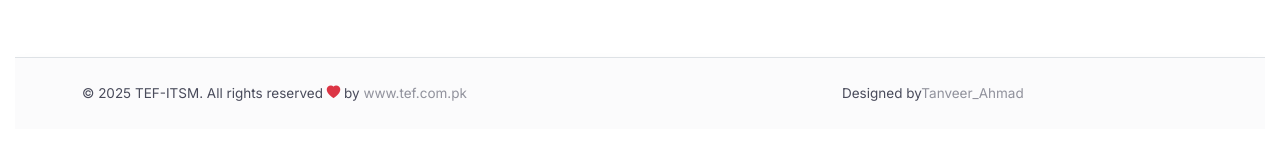
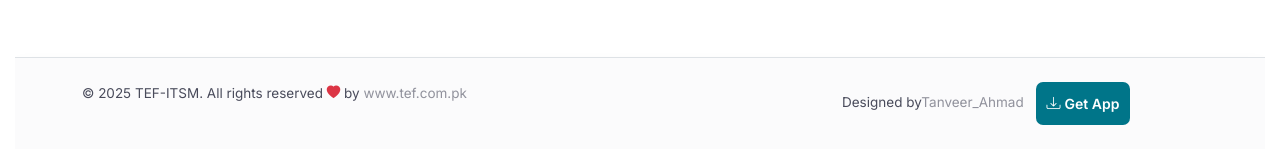
Before and after one commit to TanveerAhamd/ITSM-Updated-UI, a plain HTML site: page index.html in a window 1280 px wide. Shown: the part 5715-5864 px from the top of the page. Drawn offline with nearby package versions, Linux system fonts and the light colour scheme.

Commit message:
btn chahiy

```diff
--- a/index.html
+++ b/index.html
@@ -1544,7 +1544,7 @@
             </div>
             <div class="col-xl-4 text-center text-xl-start mb-3 mb-xl-0">
               Designed by<a href="" target="_blank">Tanveer_Ahmad</a>
-              <!-- <button id="btn-install-app" class="btn btn-primary btn-sm ms-2"><i class="bi bi-download me-1"></i>Get App</button> -->
+              <button id="btn-install-app" class="btn btn-primary btn-sm ms-2"><i class="bi bi-download me-1"></i>Get App</button>
             </div>
           </div>
         </div>
```
